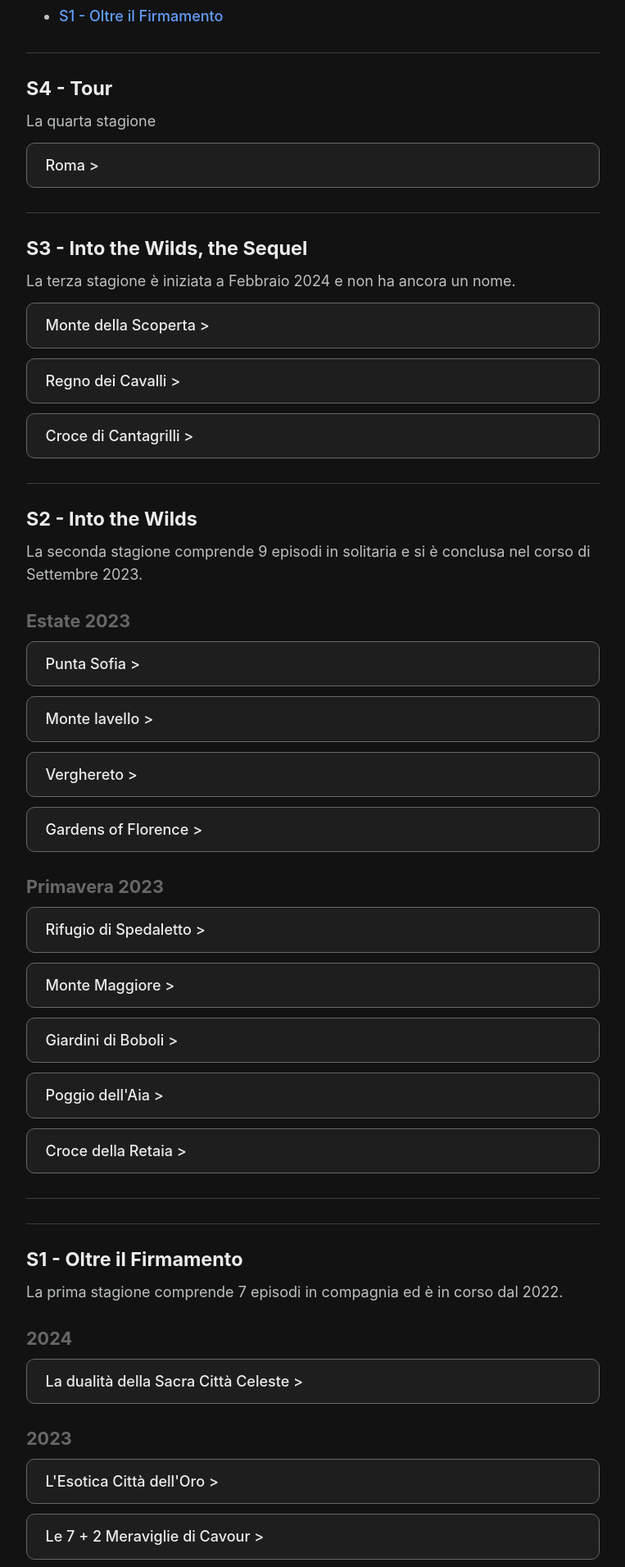
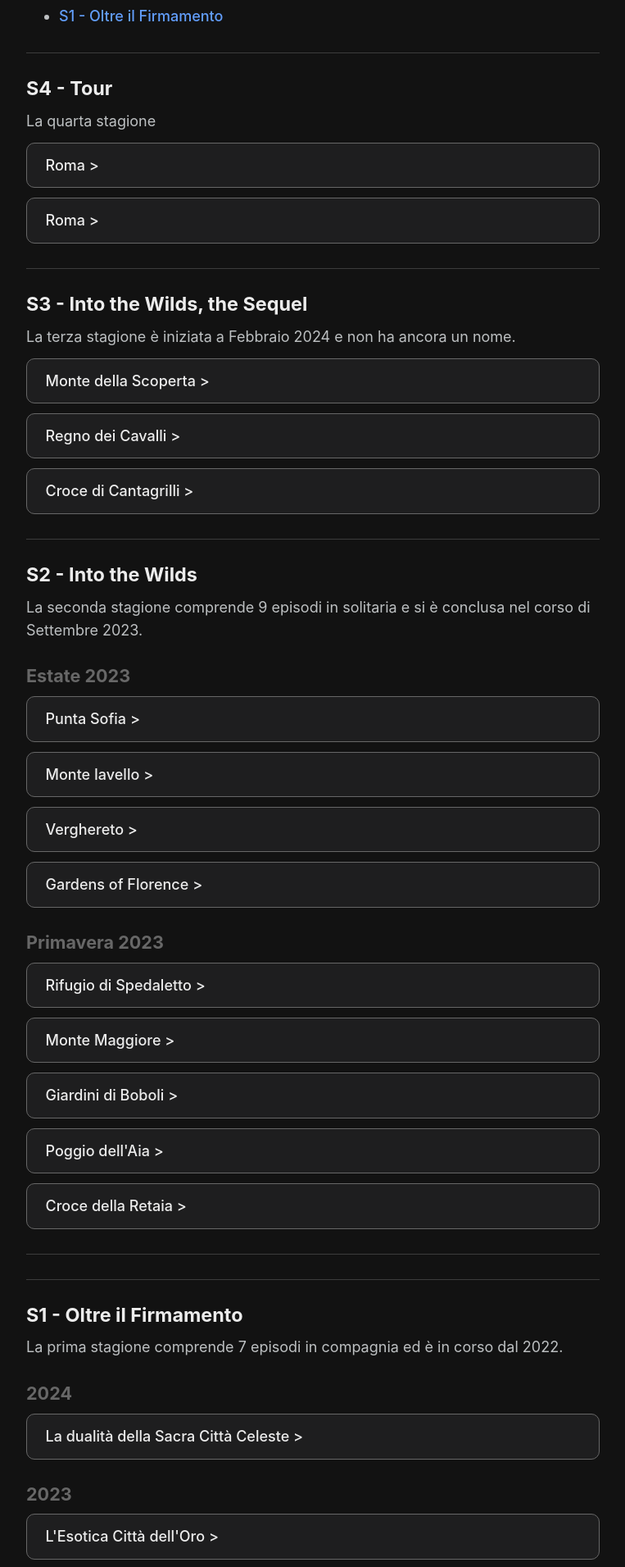
Before and after one commit to KiritoKitto/kiritokitto.github.io, a Jekyll site: the page built from page/Diario di un Viaggiatore.md, in a window 1280 px wide. Shown: the part 954-2865 px from the top of the page at 82% size, without its empty margins (258-1021 px from the left). Built offline with Jekyll 4.4.1, drawn with Linux system fonts in a browser that asks for light colours; some web fonts are replaced; our own code applies the rules of GitHub Pages for plain Markdown files.

Commit message:
carousel

```diff
--- a/css/instagram.css
+++ b/css/instagram.css
@@ -58,11 +58,14 @@
   position: absolute;
   top: 50%;
   transform: translateY(-50%);
-  background-color: rgba(0, 0, 0, 0.5);
-  color: white;
+  background-color: rgba(255, 255, 255, 0.5);
+  color: grey;
   border: none;
   padding: 10px;
+  height: 10px;
+  width: 10px;
   cursor: pointer;
+  border-radius: 100px;
 }
 
 .prev {
--- a/page/Diario di un Viaggiatore.md
+++ b/page/Diario di un Viaggiatore.md
@@ -41,6 +41,22 @@
     </div>
 </details>
 
+<details>
+    <summary> Roma</summary>
+    <span class="opacity"> Città Eterna </span>
+    <hr>
+    <div class="carousel" id="carousel1">
+        <div class="carousel-inner">
+            <div class="carousel-item"><img src="docs/assets/images/intothewilds/s4/roma/Roma01.jpg"></div>
+            <div class="carousel-item"><img src="docs/assets/images/intothewilds/s4/roma/Roma02.jpg"></div>
+            <div class="carousel-item"><img src="docs/assets/images/intothewilds/s4/roma/Roma03.jpg"></div>
+            <!-- Altre immagini -->
+        </div>
+        <button class="prev" id="backButton">&#10094;</button>
+        <button class="next" id="nextButton">&#10095;</button>
+    </div>
+</details>
+
 <hr id="s3">
 
 ### S3 - Into the Wilds, the Sequel
@@ -58,6 +74,8 @@
     <img src="https://pbs.twimg.com/media/GRoO9GKW4AEvOX2?format=jpg&name=small">
   </div>
 </details>
+
+
 
 <details> <summary> Regno dei Cavalli </summary>
   <span class="opacity"> Aprile | Sofignano </span><hr>
```
